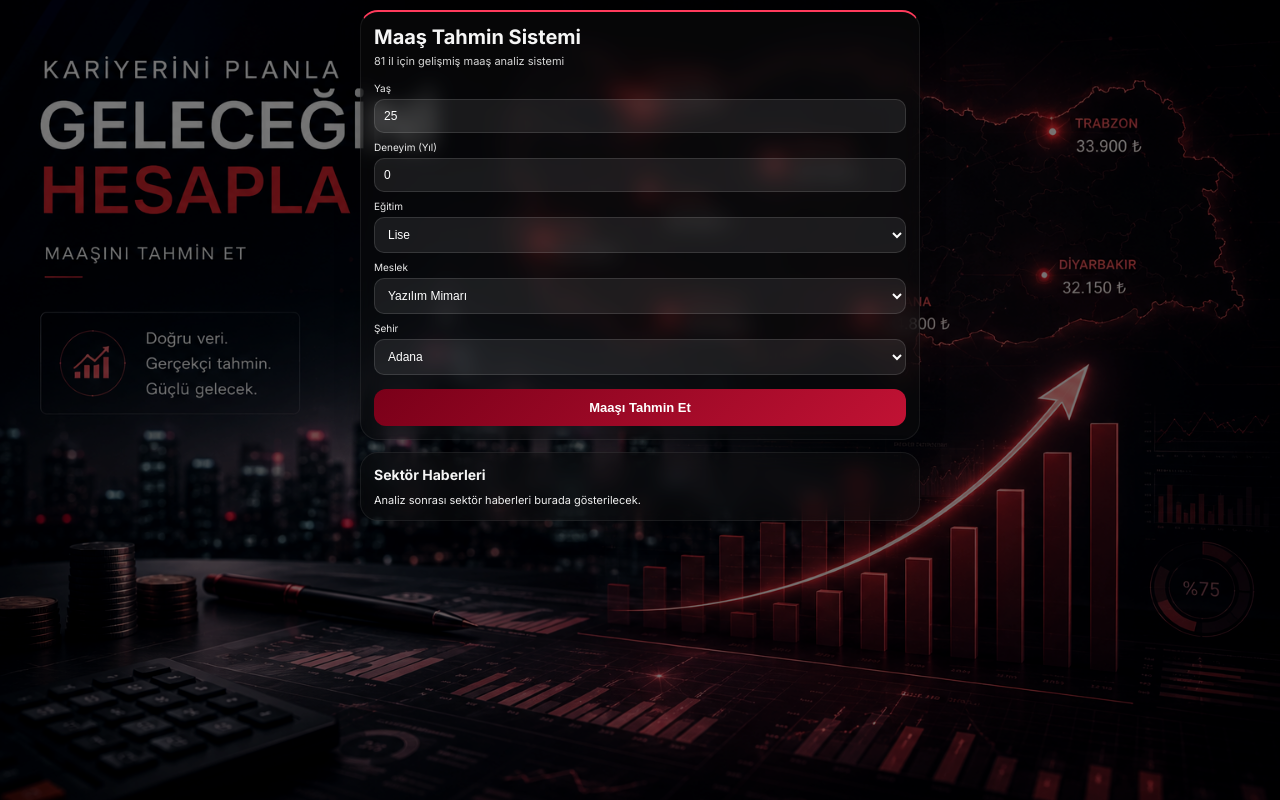
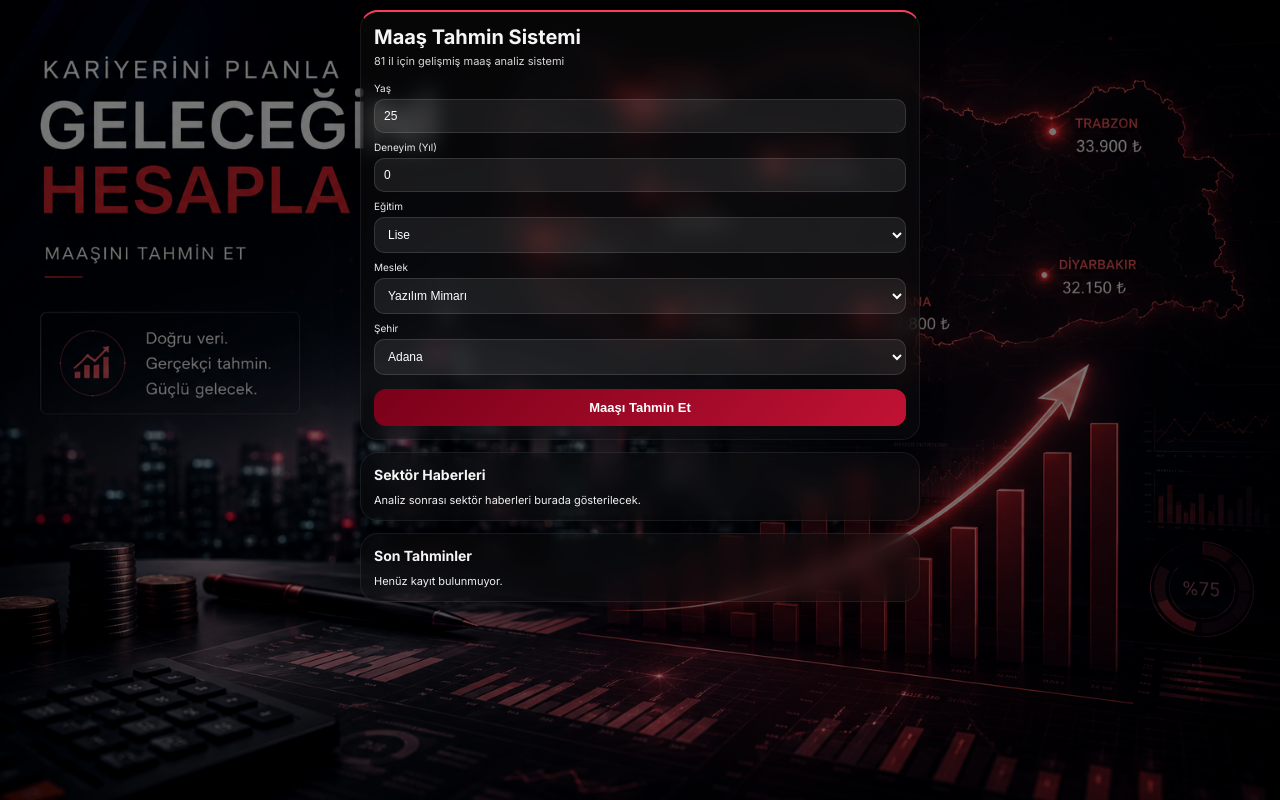
Before and after one commit to kayisdagasli-cmd/maas-tahmini-modeli, a Flask app: page / in a window 1280 px wide. Run offline with Flask 3, Linux system fonts and the light colour scheme; some libraries are stand-ins or nearby versions.

Commit message:
Update index.html

```diff
--- a/templates/index.html
+++ b/templates/index.html
@@ -247,6 +247,45 @@
 
     </div>
 
+
+    <div class="card">
+
+        <div class="section-top">
+            <h2>Son Tahminler</h2>
+        </div>
+
+        {% if son_tahminler %}
+
+            {% for tahmin in son_tahminler %}
+
+            <div class="news-box">
+
+                <div class="news-tag">
+                    {{ tahmin[3] }}
+                </div>
+
+                <b>
+                    {{ tahmin[0] }}
+                </b>
+
+                <small>
+                    {{ tahmin[1] }} • {{ "{:,}".format(tahmin[2]).replace(",", ".") }} ₺
+                </small>
+
+            </div>
+
+            {% endfor %}
+
+        {% else %}
+
+            <p class="empty-news">
+                Henüz kayıt bulunmuyor.
+            </p>
+
+        {% endif %}
+
+    </div>
+
 </div>
 
 <script src="{{ url_for('static', filename='js/script.js') }}"></script>
```
Lines whose indentation alone changed are shown as unchanged.
